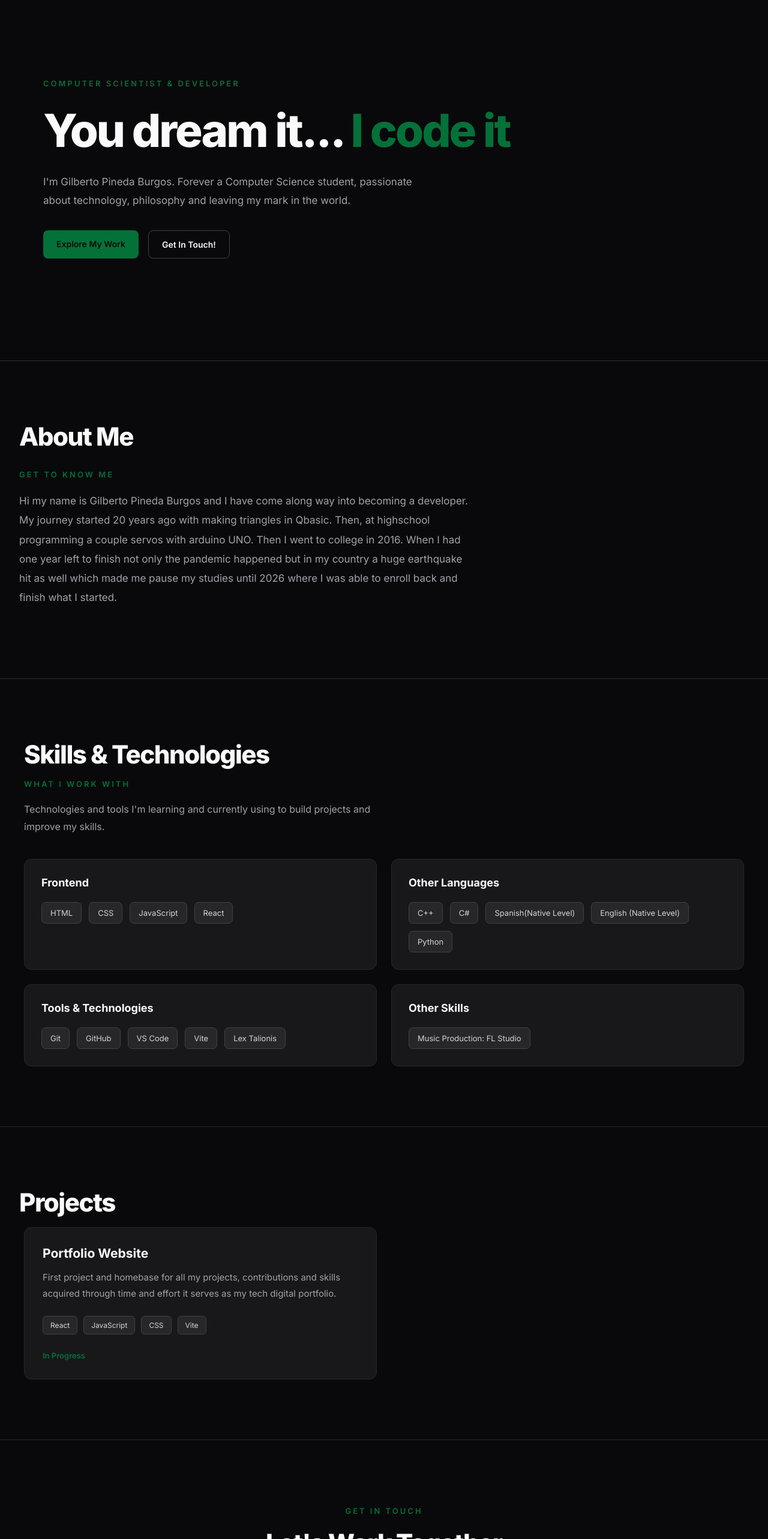
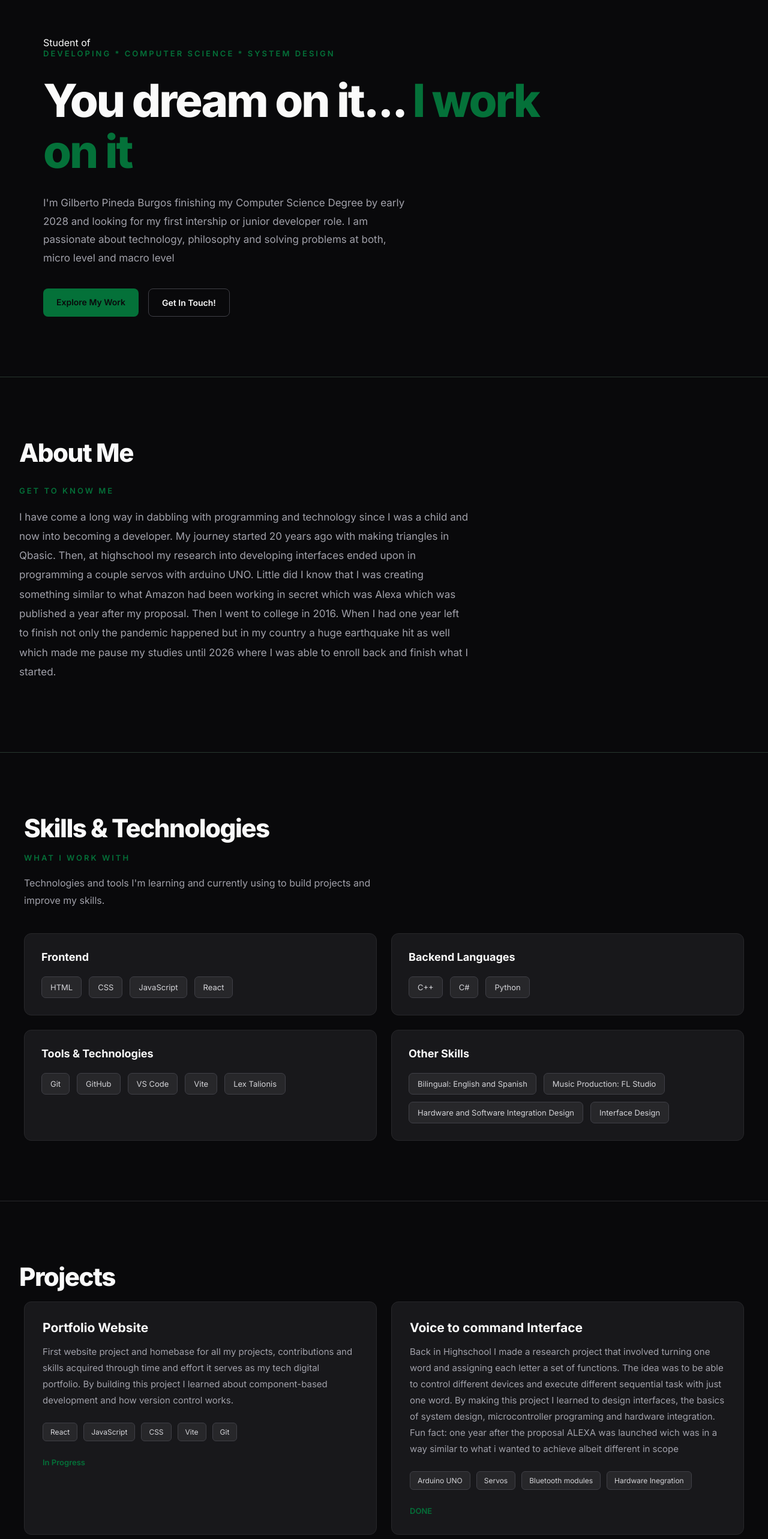
Before and after one commit to GilbertoPinedaWork/gilberto-portfolio, a React (Vite) app: page / in a window 1280 px wide. Shown: the part 100-2666 px from the top of the page at 60% size. Built offline with nearby package versions, Linux system fonts and the light colour scheme.

Commit message:
Updated About, Hero, Project Description

```diff
--- a/src/App.css
+++ b/src/App.css
@@ -73,7 +73,6 @@
 .hero-content {
   max-width: 850px;
 }
-
 .hero-label {
   color:#047139;
   font-size: 13px;
@@ -394,8 +393,6 @@
   }
 }
 
-/* MOBILE RESPONSIVENESS */
-
 @media (max-width: 650px) {
   .projects {
     padding: 80px 20px;
@@ -409,7 +406,6 @@
     grid-template-columns: 1fr;
   }
 }
-/* MOBILE RESPONSIVENESS */
 
 @media (max-width: 650px) {
   .skills {
@@ -429,7 +425,6 @@
   }
 }
 
-/* MOBILE */
 
 @media (max-width: 650px) {
   .navbar {
--- a/src/components/About.jsx
+++ b/src/components/About.jsx
@@ -4,13 +4,13 @@ function About(){
      <h2 className = "about-title"> About Me</h2>
      <p className="section-label">GET TO KNOW ME</p>
      <div className = "about-content">
-     <p>Hi my name is Gilberto Pineda Burgos and I have come along way
+     <p>I have come a long way in dabbling with programming and technology since I was a child and now
         into becoming a developer. My journey started 20 years ago with
-        making triangles in Qbasic. Then, at highschool programming a couple
-        servos with arduino UNO. Then I went to college in 2016. When I had one year left
+        making triangles in Qbasic. Then, at highschool my research into developing interfaces ended upon in programming a couple
+        servos with arduino UNO. Little did I know that I was creating something similar to what Amazon had been working in secret
+         which was Alexa which was published a year after my proposal.  Then I went to college in 2016. When I had one year left
         to finish not only the pandemic happened but in my country a huge earthquake hit as well
         which made me pause my studies until 2026 where I was able to enroll back and finish what I started.
-
      </p>
      </div>
     </section>
--- a/src/components/Hero.jsx
+++ b/src/components/Hero.jsx
@@ -3,21 +3,23 @@ function Hero() {
   return (
     <section className="hero" id="home">
       <div className="hero-content">
-
-        <p className="hero-label">
-          COMPUTER SCIENTIST & DEVELOPER
-        </p>
+       <p className="hero-title">Student of</p>
+        <h3 className="hero-label">
+          DEVELOPING * COMPUTER SCIENCE * SYSTEM DESIGN
+        </h3>
 
         <h1>
-          You dream it...
-          <span> I code it </span>
+          You dream on it...
+          <span> I work on it </span>
         </h1>
 
         <p className="hero-description">
-          I'm Gilberto Pineda Burgos.
-          Forever a Computer Science student,
-          passionate about technology, philosophy
-          and leaving my mark in the world.
+          I'm Gilberto Pineda Burgos finishing my
+          Computer Science Degree by early 2028 and looking
+          for my first intership or junior developer role.
+          I am passionate about technology, philosophy and solving
+          problems at both, micro level and macro level
+
         </p>
 
         <div className="hero-buttons">
--- a/src/components/Projects.jsx
+++ b/src/components/Projects.jsx
@@ -2,12 +2,27 @@ function Projects(){
     const projectList =[
         {
             title: "Portfolio Website",
-            description: "First project and homebase for all my projects,"+
+            description: "First website project and homebase for all my projects,"+
             " contributions and skills acquired through time and effort"+
-            " it serves as my tech digital portfolio.",
-            technologies: ["React", "JavaScript", "CSS", "Vite"],
+            " it serves as my tech digital portfolio. By building this project I learned"+
+            " about component-based development and how version control works.",
+            technologies: ["React", "JavaScript", "CSS", "Vite","Git"],
             status: "In Progress",
-            link: "#"
+            link: "https://gilberto-portfolio-iota.vercel.app"
+        },
+        {
+            title: "Voice to command Interface",
+            description:"Back in Highschool I made a research project that involved"+
+            " turning one word and assigning each letter a set of functions. The idea was to"+
+            " be able to control different devices and execute different sequential task with"+
+            " just one word. By making this project I learned to design interfaces,"+
+            " the basics of system design, microcontroller programing and hardware integration."+
+            " Fun fact: one year after the proposal"+
+            " ALEXA was launched wich was in a way similar to what i wanted to achieve albeit different in scope",
+
+            technologies: ["Arduino UNO","Servos","Bluetooth modules", "Hardware Inegration"],
+            status:"DONE",
+            link:"#"
         }
     ]
 return(
--- a/src/components/Skills.jsx
+++ b/src/components/Skills.jsx
@@ -6,8 +6,8 @@ function Skills() {
       skills: ["HTML", "CSS", "JavaScript", "React"]
     },
     {
-      title: "Other Languages",
-      skills: ["C++", "C#", "Spanish(Native Level)", "English (Native Level)", "Python"]
+      title: "Backend Languages",
+      skills: ["C++", "C#","Python"]
     },
     {
       title: "Tools & Technologies",
@@ -15,7 +15,7 @@ function Skills() {
     },
     {
       title: "Other Skills",
-      skills: ["Music Production: FL Studio"]
+      skills: ["Bilingual: English and Spanish","Music Production: FL Studio", "Hardware and Software Integration Design","Interface Design"]
     }
   ]
 
```
Also changed, not shown: 1 other file (tests, documents, lock files or other folders).
